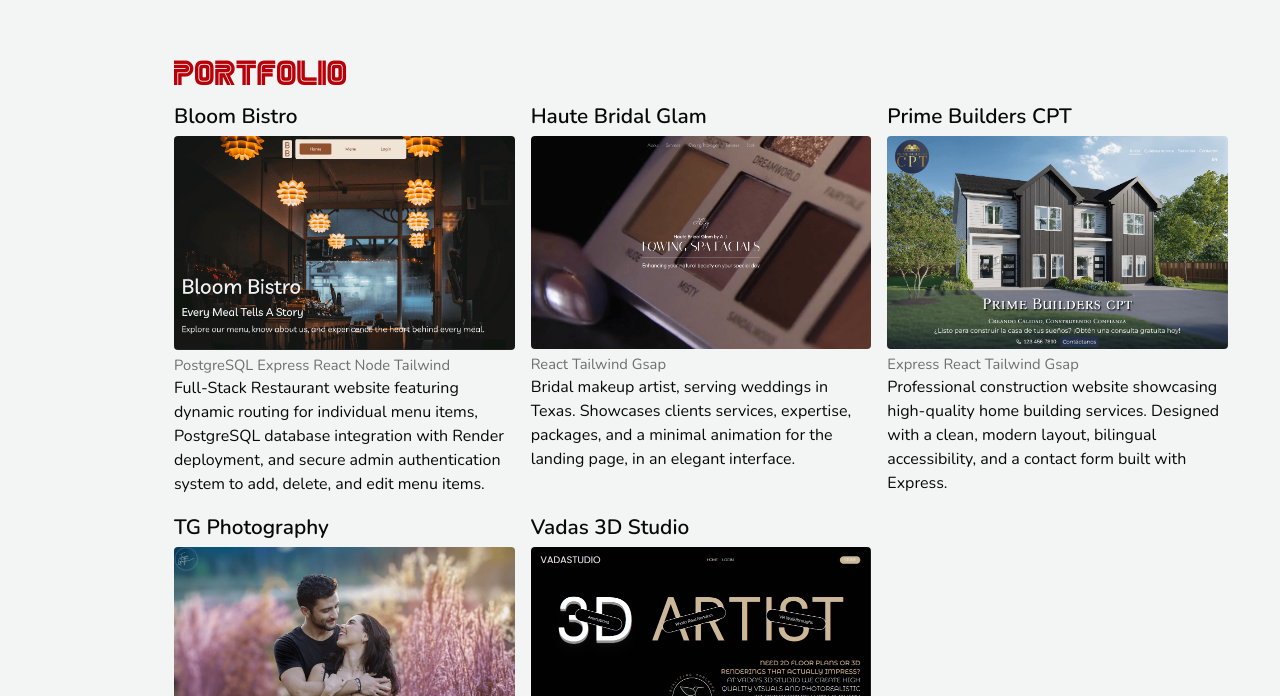
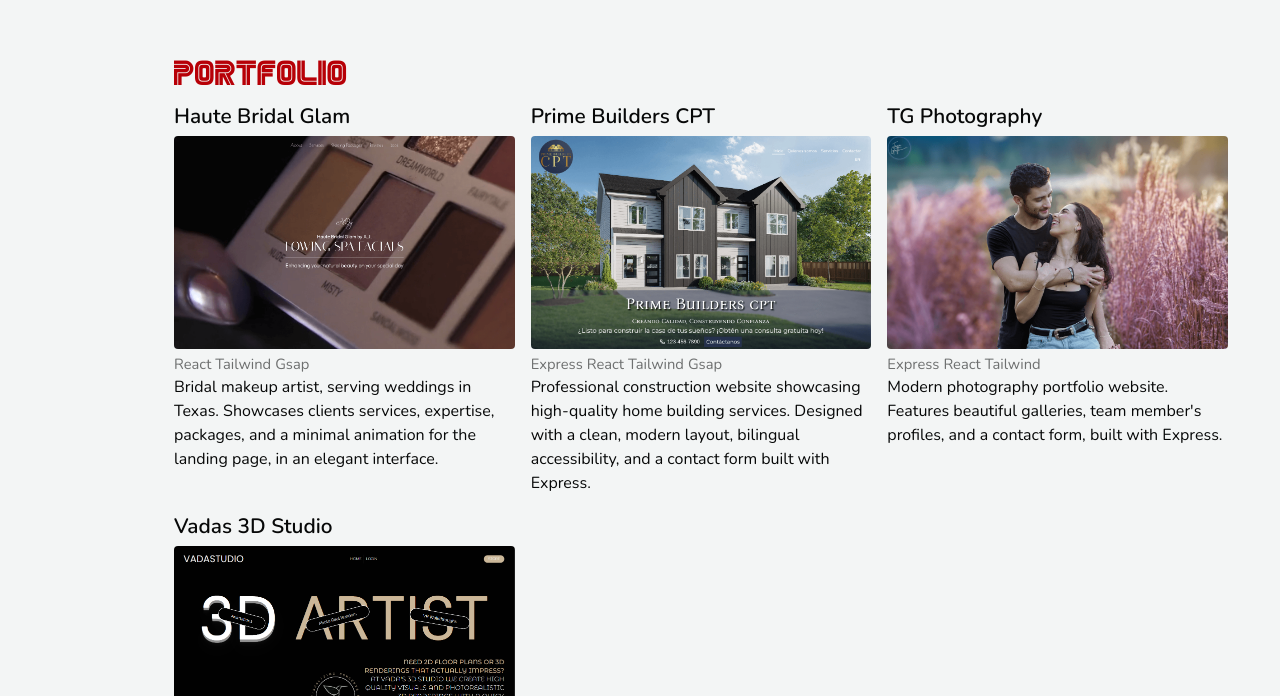
Before and after one commit to ChristiannYa/Christians-Website, a React (Vite) app in the folder client/: page / in a window 1280 px wide. Shown: the part 786-1482 px from the top of the page. Built offline with nearby package versions, Linux system fonts and the light colour scheme.

Commit message:
portfolio update

```diff
--- a/client/src/constants/portfolio.js
+++ b/client/src/constants/portfolio.js
@@ -4,20 +4,6 @@
 export const portfolio = [
   {
     id: 1,
-    title: "Bloom Bistro",
-    image: portfolioImages.bloomBistro,
-    tools: [
-      { id: 1, skill: "PostgreSQL", icon: skills.psql },
-      { id: 2, skill: "Express", icon: skills.express },
-      { id: 3, skill: "React", icon: skills.react },
-      { id: 4, skill: "Node", icon: skills.node },
-      { id: 5, skill: "Tailwind", icon: skills.tw },
-    ],
-    desc: "Full-Stack Restaurant website featuring dynamic routing for individual menu items, PostgreSQL database integration with Render deployment, and secure admin authentication system to add, delete, and edit menu items.",
-    link: "https://bloom-bistro.netlify.app/",
-  },
-  {
-    id: 2,
     title: "Haute Bridal Glam",
     image: portfolioImages.hatebridalglam,
     tools: [
@@ -29,7 +15,7 @@
     link: "https://hautebridalglam.com/",
   },
   {
-    id: 3,
+    id: 2,
     title: "Prime Builders CPT",
     image: portfolioImages.primeBuildersCPT,
     tools: [
@@ -42,7 +28,7 @@
     link: "https://primebuilderscpt.com/",
   },
   {
-    id: 4,
+    id: 3,
     title: "TG Photography",
     image: portfolioImages.taniaPhotography,
     tools: [
@@ -54,7 +40,7 @@
     link: "https://taniagutti.com/",
   },
   {
-    id: 5,
+    id: 4,
     title: "Vadas 3D Studio",
     image: portfolioImages.vadas3dstudio,
     tools: [
```
